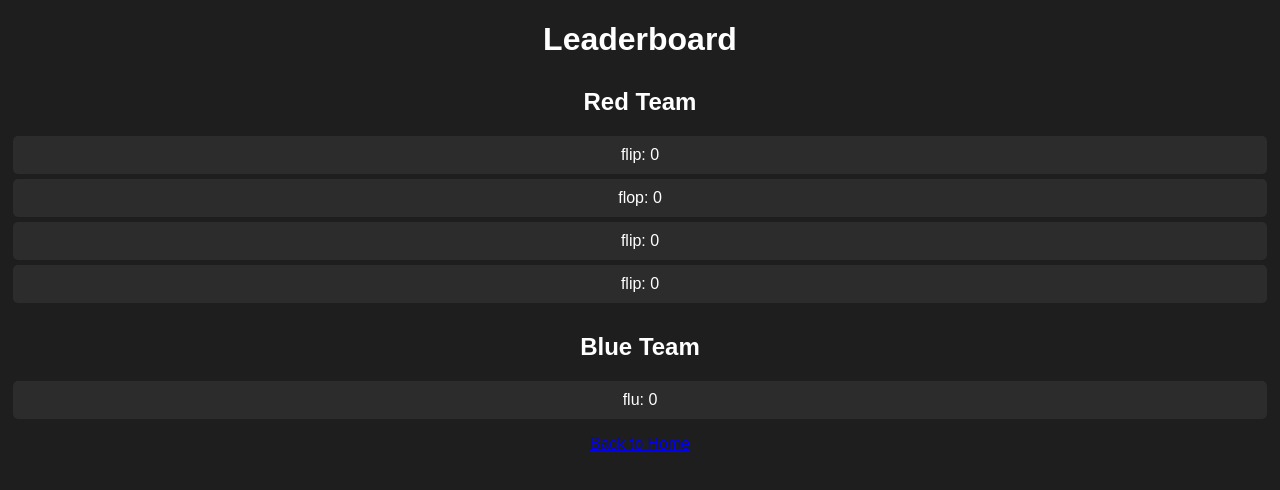
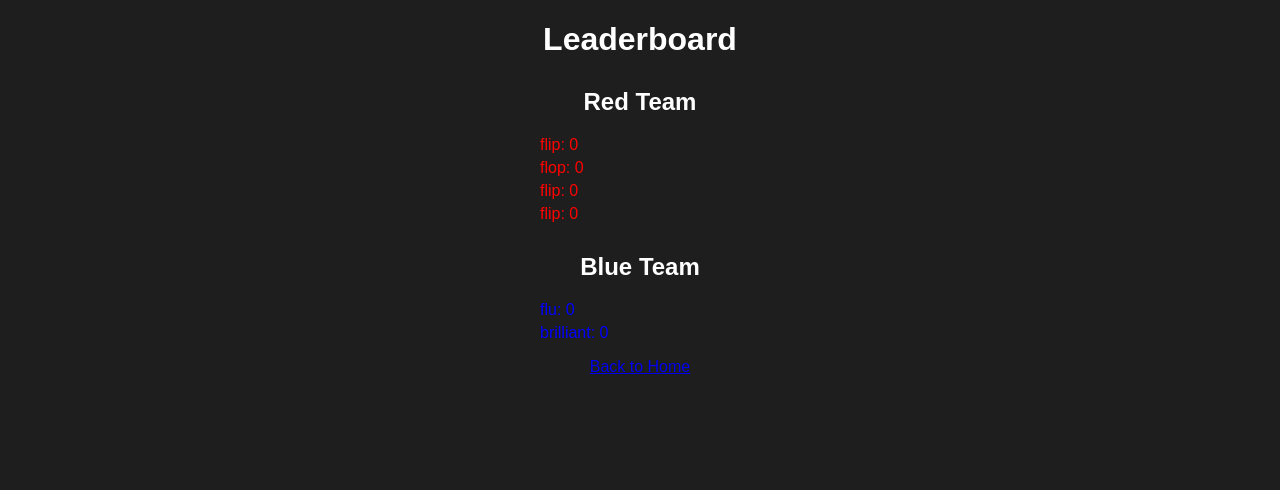
Before and after one commit to M0pperEffect/CyberWarfare, a Flask app: page /leaderboard in a window 1280 px wide. Shown: the top 490 px of the page. Run offline with Flask 3, Linux system fonts and the light colour scheme.

Commit message:
fixed issues with mordernisation

```diff
--- a/scoreboard.json
+++ b/scoreboard.json
@@ -1 +1 @@
-{"red": [{"name": "flip", "score": 0}, {"name": "flop", "score": 0}, {"name": "flip", "score": 0}, {"name": "flip", "score": 0}], "blue": [{"name": "flu", "score": 0}]}
+{"red": [{"name": "flip", "score": 0}, {"name": "flop", "score": 0}, {"name": "flip", "score": 0}, {"name": "flip", "score": 0}], "blue": [{"name": "flu", "score": 0}, {"name": "brilliant", "score": 0}]}
--- a/static/style.css
+++ b/static/style.css
@@ -4,6 +4,10 @@ body {
     color: white;
     text-align: center;
 }
+
+.red { color: red; }
+.blue { color: blue; }
+
 
 h1 {
     color: #ffffff;
@@ -14,22 +18,18 @@ h2 {
     margin-top: 30px;
 }
 
-.red-team {
-    color: #ff4c4c;
-}
-
-.blue-team {
-    color: #4c9dff;
-}
-
 ul {
     list-style-type: none;
     padding: 0;
 }
 
 li {
-    background-color: #2c2c2c;
-    margin: 5px;
-    padding: 10px;
-    border-radius: 5px;
+    display: flex;
+    justify-content: space-between;
+    width: 200px;  /* or whatever fits */
+    margin: 5px auto;
 }
+li:hover {
+    background-color: #2a2a2a;
+    cursor: pointer;
+}
--- a/templates/leaderboard.html
+++ b/templates/leaderboard.html
@@ -1,8 +1,7 @@
 <!DOCTYPE html>
 <html>
 <head>
-<link rel="stylesheet" href="{{ url_for('static', filename='style.css') }}">
-
+    <link rel="stylesheet" href="{{ url_for('static', filename='style.css') }}">
     <title>Leaderboard</title>
 </head>
 <body>
@@ -12,7 +11,7 @@
     <ul>
         {% if scoreboard['red'] %}
             {% for player in scoreboard['red'] %}
-                <li>{{ player.name }}: {{ player.score }}</li>
+                <li class="red">{{ player.name }}: {{ player.score }}</li>
             {% endfor %}
         {% else %}
             <li>No players yet</li>
@@ -23,7 +22,7 @@
     <ul>
         {% if scoreboard['blue'] %}
             {% for player in scoreboard['blue'] %}
-                <li>{{ player.name }}: {{ player.score }}</li>
+                <li class="blue">{{ player.name }}: {{ player.score }}</li>
             {% endfor %}
         {% else %}
             <li>No players yet</li>
```
